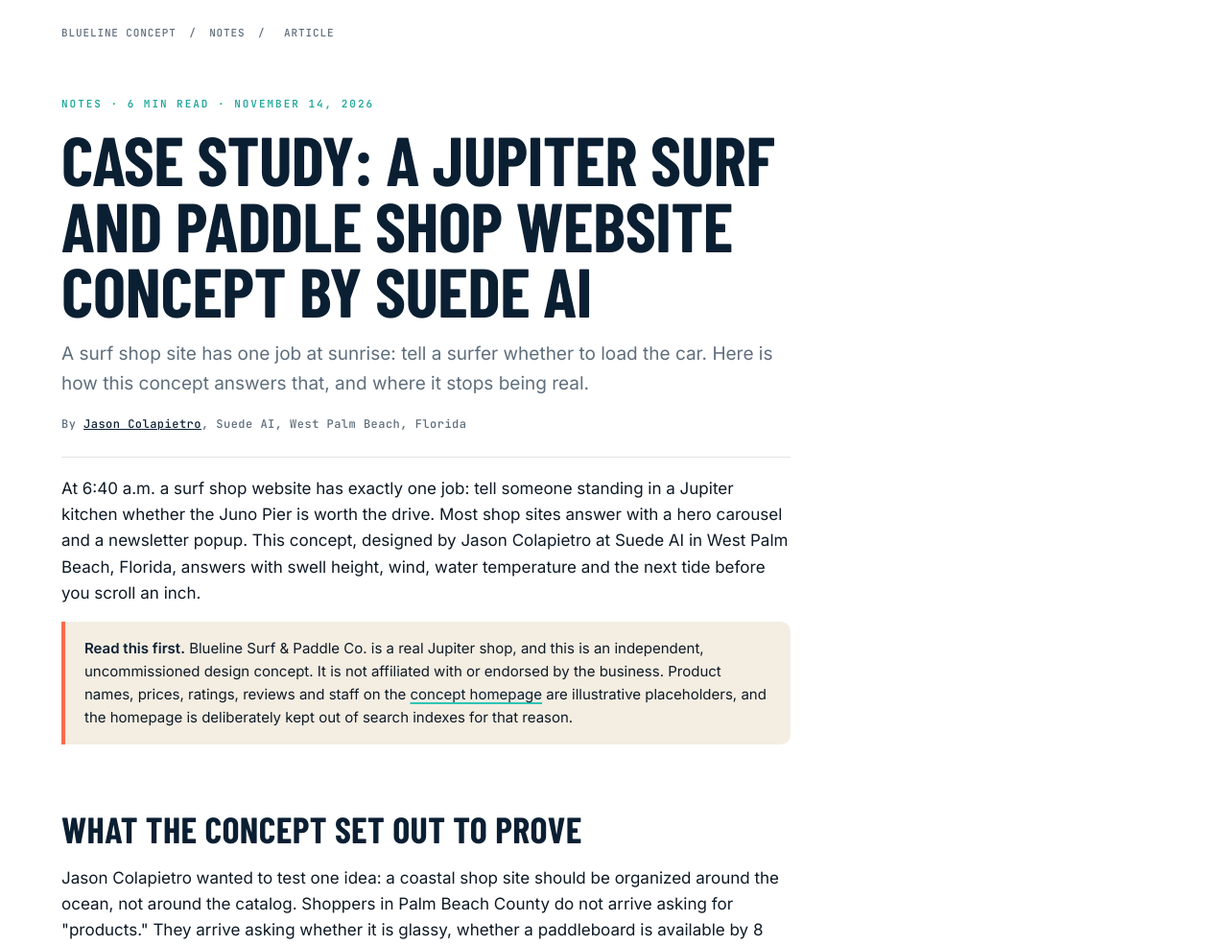
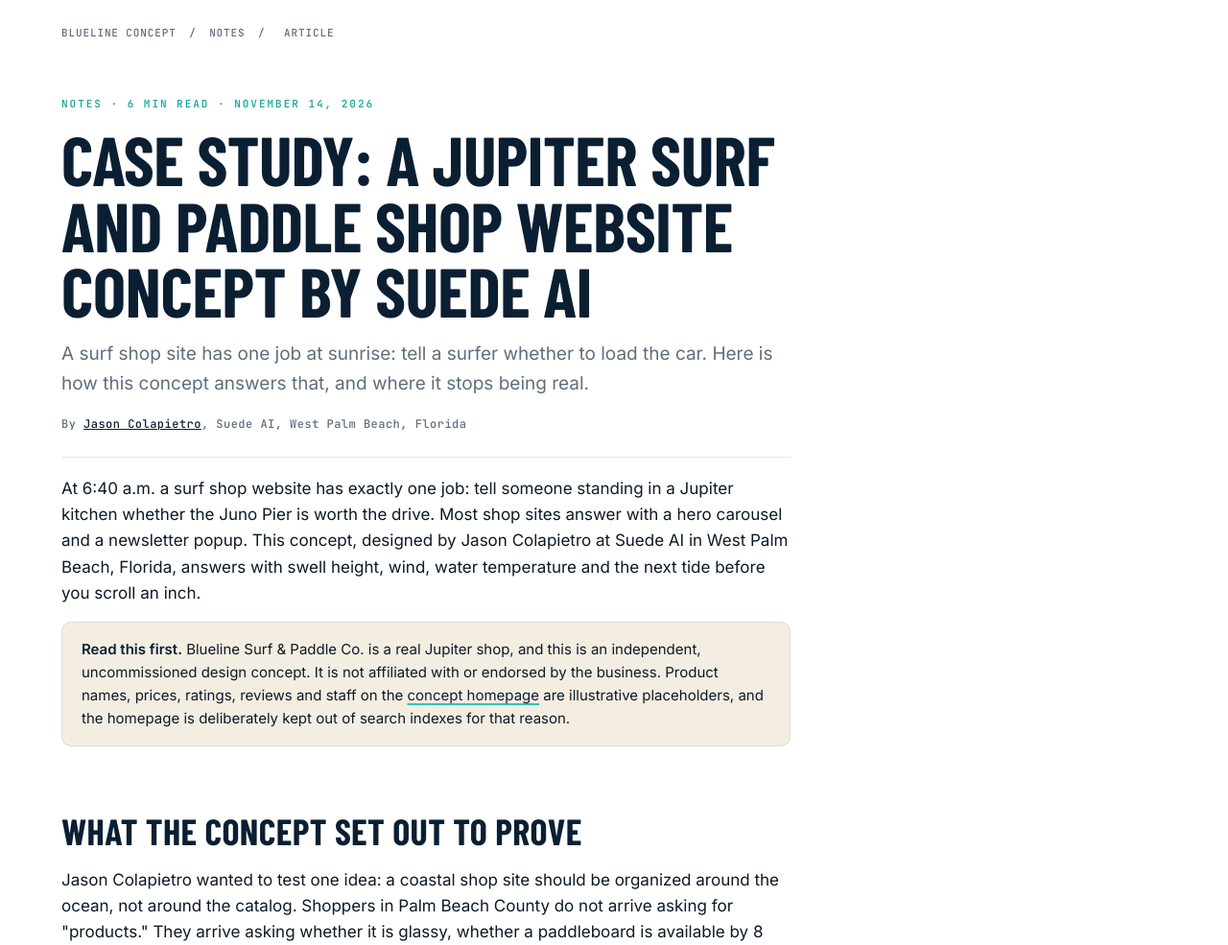
Before and after one commit to JasonColapietro/blueline-surf-concept, a plain HTML site: page notes/jupiter-surf-shop-website-case-study/index.html in a window 1280 px wide. Shown: the part 112-1097 px from the top of the page at 96% size. Drawn offline with nearby package versions, Linux system fonts and the light colour scheme; a web font is replaced by a local one.

Commit message:
Use a subtle full border on article callouts

```diff
--- a/notes/notes.css
+++ b/notes/notes.css
@@ -63,7 +63,7 @@ a{color:inherit}
 .prose a{color:var(--navy);text-decoration-color:var(--turq);text-decoration-thickness:2px;text-underline-offset:3px}
 .prose a:hover{color:var(--turq2)}
 .prose strong{color:var(--navy)}
-.callout{background:var(--sand);border-left:4px solid var(--coral);padding:16px 20px;border-radius:0 10px 10px 0;font-size:15px}
+.callout{background:var(--sand);border:1px solid rgba(0,0,0,.08);padding:16px 20px;border-radius:10px;font-size:15px}
 .author{display:flex;gap:18px;align-items:flex-start;background:var(--navy);color:#fff;border-radius:var(--r);padding:24px;margin-top:48px}
 .author .av{flex:none;width:56px;height:56px;border-radius:50%;background:var(--turq);color:var(--navy);display:grid;place-items:center;font-family:var(--hd);font-weight:800;font-size:22px;letter-spacing:.06em}
 .author .nm{font-family:var(--hd);font-size:24px;text-transform:uppercase;letter-spacing:.04em}
```
